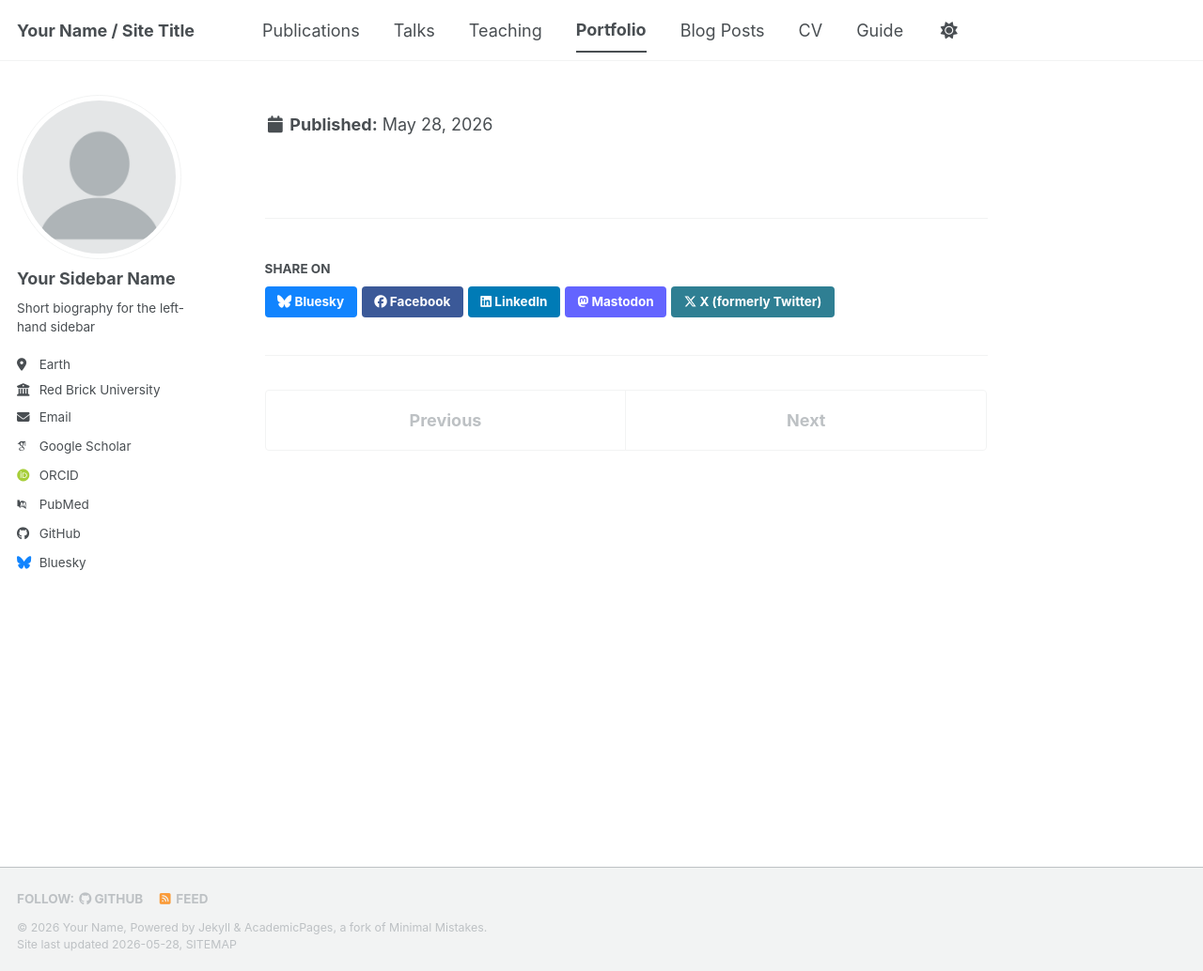
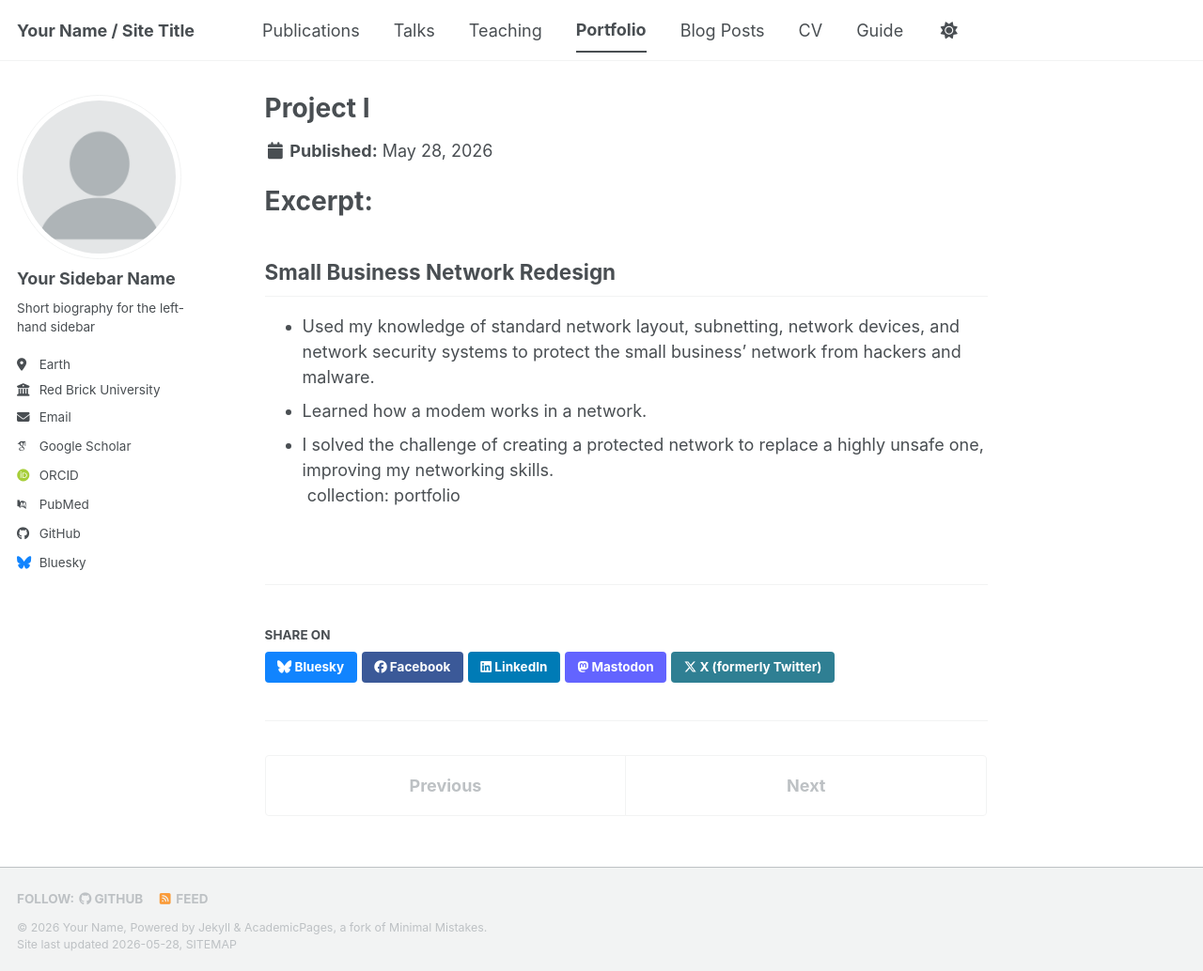
Before and after one commit to carsonsoldat/carsonsoldat.github.io, a Jekyll site: the page built from _portfolio/portfolio-1.md, in a window 1280 px wide and 1034 px high. Shown: the whole window at 94% size. Built offline with Jekyll 4.4.1, drawn with Linux system fonts in a browser that asks for light colours; some web fonts are replaced; a script bundle is joined from its source files by our own code; library files that are not in the unit come from our copies.

Commit message:
Update portfolio-1.md

```diff
--- a/_portfolio/portfolio-1.md
+++ b/_portfolio/portfolio-1.md
@@ -1,10 +1,10 @@
 ---
 title: Project I
-excerpt:
-<br/><img scr='/images/\Small_Business_Network.png'>
+---
+# Excerpt:
 ## Small Business Network Redesign
 - Used my knowledge of standard network layout, subnetting, network devices, and network security systems to protect the small business' network from hackers and malware.
 - Learned how a modem works in a network.
 - I solved the challenge of creating a protected network to replace a highly unsafe one, improving my networking skills.
+<br/><img scr='/images/\Small_Business_Network.png'>
 collection: portfolio
----
```
